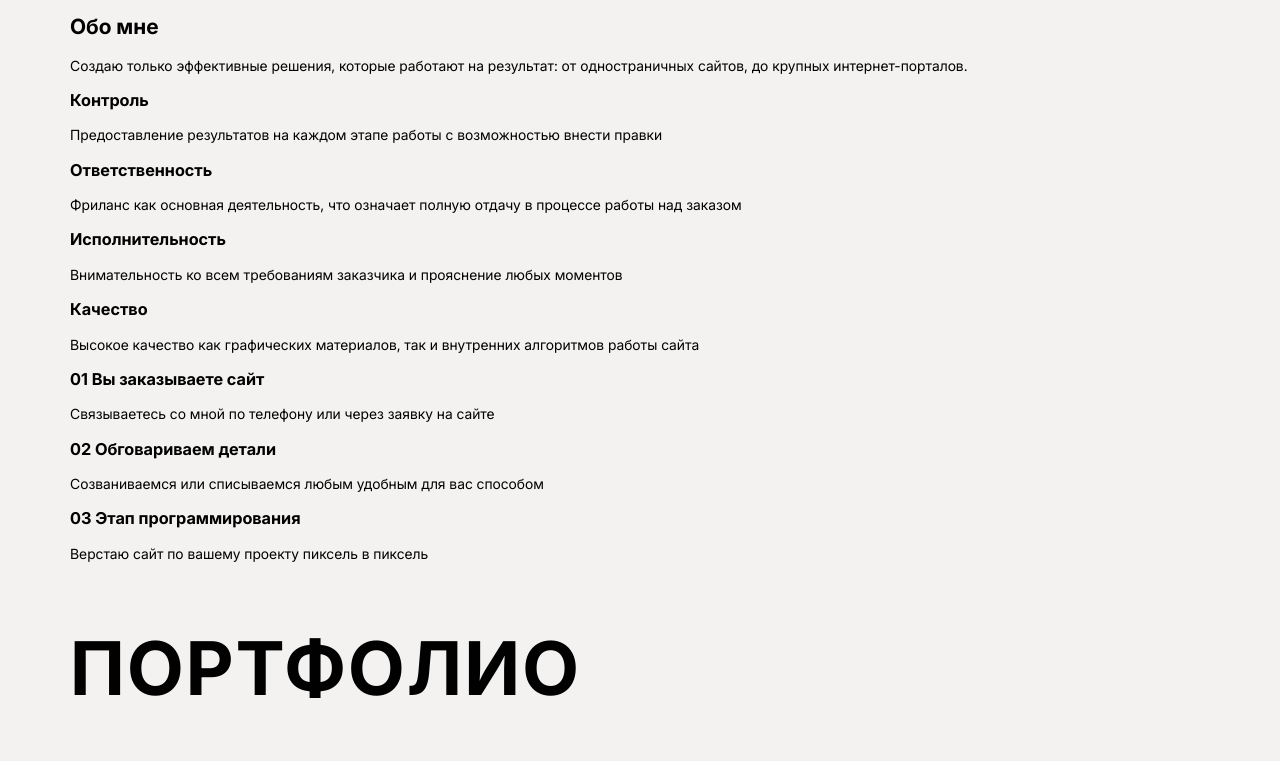
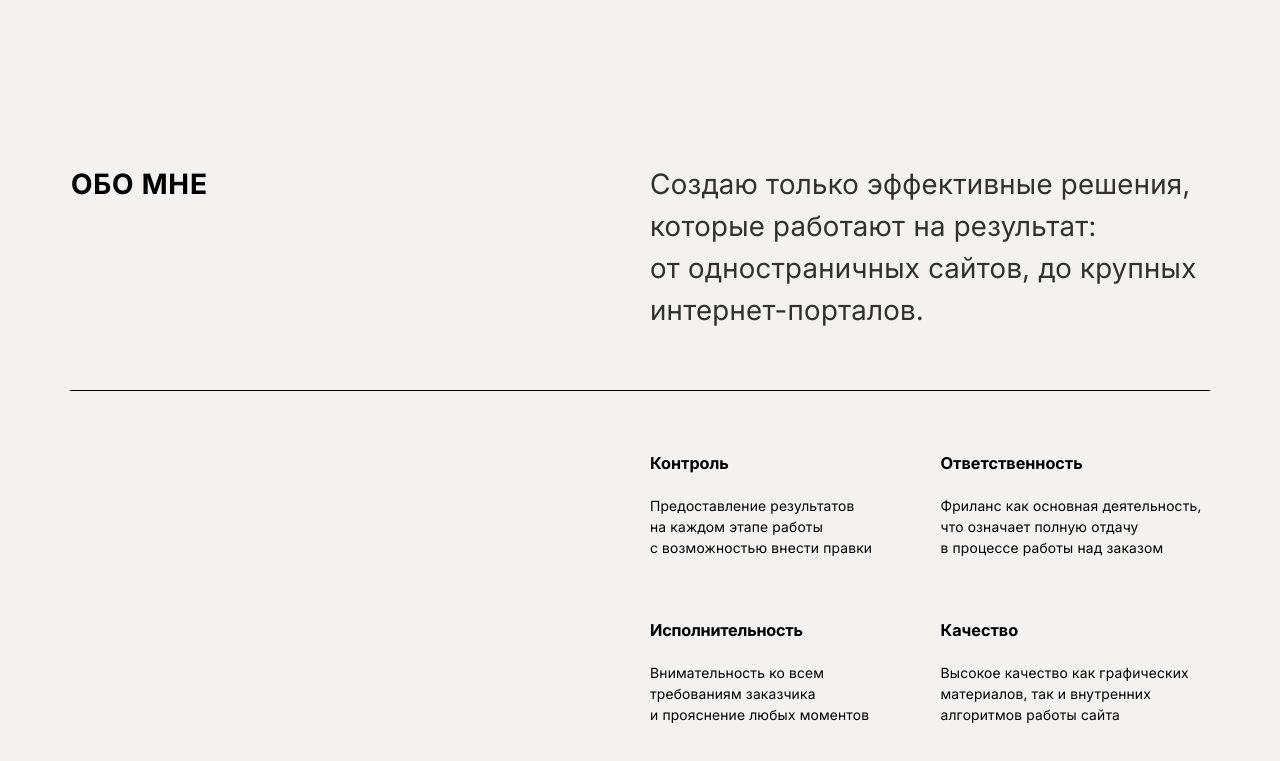
Before and after one commit to dbb1703/Landing_Portfolio, a website built with webpack: page src/index.html in a window 1280 px wide. Shown: the part 1059-1820 px from the top of the page. Built offline with nearby package versions, Linux system fonts and the light colour scheme.

Commit message:
Добавляет CSS реализацию секции steps для desktop

```diff
--- a/src/index.html
+++ b/src/index.html
@@ -81,22 +81,25 @@
   </div>
   <div class="about__wrapper">
     <h2 class="about__subtitle">Обо мне</h2>
-    <p class="about__slogan">Создаю только эффективные решения, которые работают на результат: от одностраничных сайтов,
+    <p class="about__slogan">Создаю только эффективные решения, которые работают на результат:<br> от одностраничных
+      сайтов,
       до крупных интернет-порталов.</p>
   </div>
   <div class="about__services services">
+    <div class="services__items">
       <div class="services__item">
         <h3 class="services__title">Контроль</h3>
-      <p class="services__text">Предоставление результатов на каждом этапе работы с возможностью внести правки</p>
+        <p class="services__text">Предоставление результатов на каждом этапе работы<br> с возможностью внести правки</p>
       </div>
       <div class="services__item">
         <h3 class="services__title">Ответственность</h3>
-      <p class="services__text">Фриланс как основная деятельность, что означает полную отдачу в процессе работы над
+        <p class="services__text">Фриланс как основная деятельность, что означает полную отдачу<br> в процессе работы
+          над
           заказом</p>
       </div>
       <div class="services__item">
         <h3 class="services__title">Исполнительность</h3>
-      <p class="services__text">Внимательность ко всем требованиям заказчика и прояснение любых моментов</p>
+        <p class="services__text">Внимательность ко всем требованиям заказчика<br> и прояснение любых моментов</p>
       </div>
       <div class="services__item">
         <h3 class="services__title">Качество</h3>
@@ -104,9 +107,11 @@
           сайта</p>
       </div>
     </div>
+  </div>
 </main>
 <section class="page__container steps">
   <h2 class="visually-hidden">Шаги</h2>
+  <div class="steps__items">
     <div class="steps__item">
       <h3 class="steps__title"><span class="steps__number">01</span> Вы заказываете сайт</h3>
       <p class="steps__text">Связываетесь со мной по телефону или через заявку на сайте</p>
@@ -118,6 +123,7 @@
     <div class="steps__item">
       <h3 class="steps__title"><span class="steps__number">03</span> Этап программирования</h3>
       <p class="steps__text">Верстаю сайт по вашему проекту пиксель в пиксель</p>
+    </div>
   </div>
 </section>
 <section class="page__container portfolio">
--- a/src/styles/blocks/index/about.scss
+++ b/src/styles/blocks/index/about.scss
@@ -71,3 +71,32 @@
   margin-top: 59px;
   padding-top: 46px;
 }
+
+.about__wrapper {
+  display: flex;
+  justify-content: space-between;
+  margin-top: 143px;
+}
+
+.about__subtitle {
+  font-size: 28px;
+  text-transform: uppercase;
+  line-height: 150%;
+  letter-spacing: 0.03em;
+  margin-left: 1px;
+}
+
+.about__slogan {
+  font-size: 28px;
+  max-width: 560px;
+  opacity: 0.8;
+  letter-spacing: 0.3px;
+  line-height: 150%;
+  margin-top: 23px;
+}
+
+.about__services {
+  margin-top: 31px;
+  border-top: 1px solid v.$main-text;
+
+}
--- a/src/styles/blocks/index/services.scss
+++ b/src/styles/blocks/index/services.scss
@@ -0,0 +1,35 @@
+.services__items {
+  max-width: 560px;
+  margin-top: 46px;
+  margin-left: auto;
+  display: grid;
+  grid-template-columns: 1fr 1fr;
+  gap: 32px 21px;
+
+  .services__item:nth-child(1) {
+    max-width: 224px;
+  }
+
+  .services__item:nth-child(2) {
+    max-width: 270px;
+  }
+
+  .services__item:nth-child(3) {
+    .services__title {
+      letter-spacing: -0.2px;
+    }
+  }
+}
+
+.services__item {
+}
+
+.services__title {
+  margin: 16px 0;
+}
+
+.services__text {
+  margin-top: 22px;
+  line-height: 150%;
+  letter-spacing: 0.2px;
+}
--- a/src/styles/blocks/index/steps.scss
+++ b/src/styles/blocks/index/steps.scss
@@ -0,0 +1,59 @@
+@use '../../global/variables.scss' as v;
+
+.steps__items {
+  margin-top: 165px;
+
+  .steps__item:nth-child(1) {
+    .steps__title {
+      letter-spacing: 0.4px;
+    }
+
+    .steps__text {
+      margin-right: 68px;
+    }
+  }
+
+  .steps__item:nth-child(2) {
+    .steps__text {
+      margin-right: 12px;
+    }
+  }
+
+  .steps__item:nth-child(3) {
+    .steps__text {
+      margin-right: 145px;
+    }
+  }
+}
+
+.steps__item {
+  display: flex;
+  justify-content: space-between;
+  align-items: center;
+  border-top: 1px solid v.$main-text;
+  padding: 23px 0 22px;
+
+  &:last-child {
+    border-bottom: 1px solid v.$main-text;
+  }
+}
+
+.steps__title {
+  font-weight: 400;
+  font-size: 28px;
+  line-height: 150%;
+  padding: 0;
+  margin: 0;
+  letter-spacing: 0.2px;
+}
+
+.steps__number {
+  margin-right: 30px;
+  letter-spacing: 1px;
+}
+
+.steps__text {
+  font-size: 16px;
+  line-height: 150%;
+  letter-spacing: 0.1px;
+}
```
Lines whose indentation alone changed are shown as unchanged.
